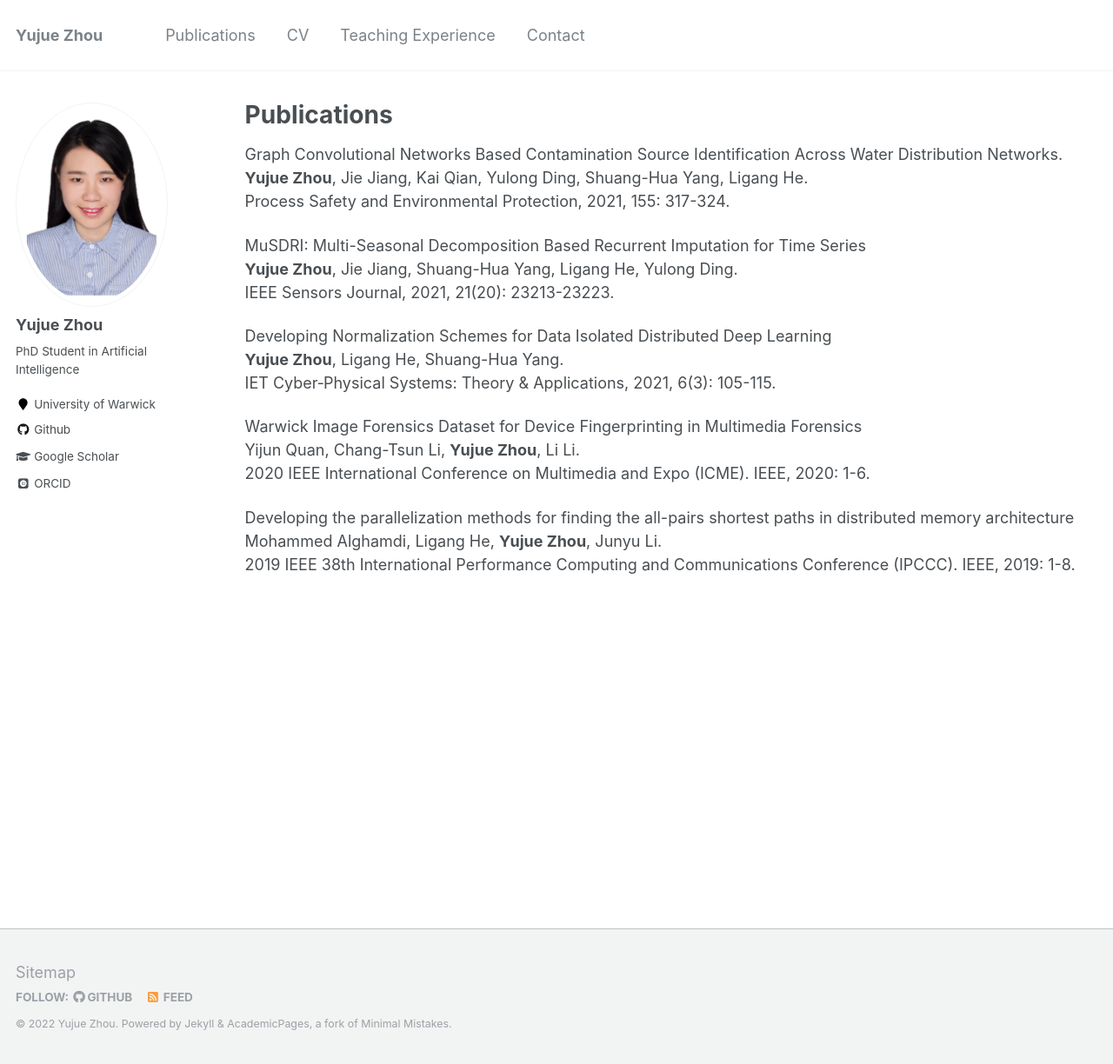
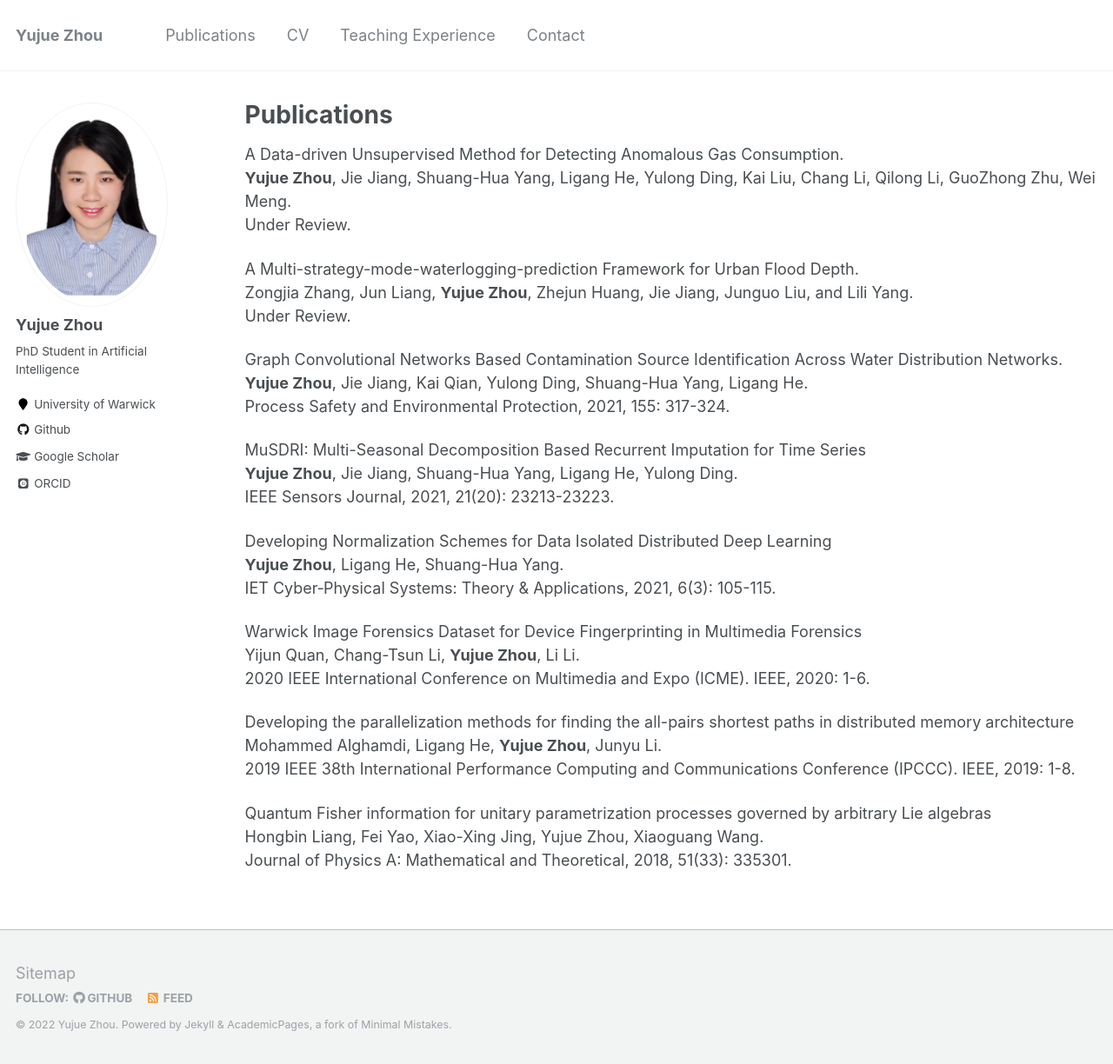
Before and after one commit to yujue-zhou/yujue-zhou.github.io, a Jekyll site: the page built from _pages/publications.md, in a window 1280 px wide and 1224 px high. Shown: the whole window at 87% size. Built offline with Jekyll 4.4.1, drawn with Linux system fonts in a browser that asks for light colours; some web fonts are replaced.

Commit message:
Update publications.md

```diff
--- a/_pages/publications.md
+++ b/_pages/publications.md
@@ -4,6 +4,16 @@ title: "Publications"
 permalink: /publications/
 author_profile: true
 ---
+
+
+A Data-driven Unsupervised Method for Detecting Anomalous Gas Consumption.
+**Yujue Zhou**, Jie Jiang, Shuang-Hua Yang, Ligang He, Yulong Ding, Kai Liu, Chang Li, Qilong Li, GuoZhong Zhu, Wei Meng.
+Under Review.
+
+
+A Multi-strategy-mode-waterlogging-prediction Framework for Urban Flood Depth.
+Zongjia Zhang, Jun Liang, **Yujue Zhou**, Zhejun Huang, Jie Jiang, Junguo Liu, and Lili Yang.
+Under Review.
 
 Graph Convolutional Networks Based Contamination Source Identification Across Water Distribution Networks.
 **Yujue Zhou**, Jie Jiang, Kai Qian, Yulong Ding, Shuang-Hua Yang, Ligang He.
@@ -24,3 +34,7 @@ Yijun Quan, Chang-Tsun Li, **Yujue Zhou**, Li Li.
 Developing the parallelization methods for finding the all-pairs shortest paths in distributed memory architecture
 Mohammed Alghamdi, Ligang He, **Yujue Zhou**, Junyu Li.
 2019 IEEE 38th International Performance Computing and Communications Conference (IPCCC). IEEE, 2019: 1-8.
+
+Quantum Fisher information for unitary parametrization processes governed by arbitrary Lie algebras
+Hongbin Liang, Fei Yao, Xiao-Xing Jing, Yujue Zhou, Xiaoguang Wang.
+Journal of Physics A: Mathematical and Theoretical, 2018, 51(33): 335301.
```
